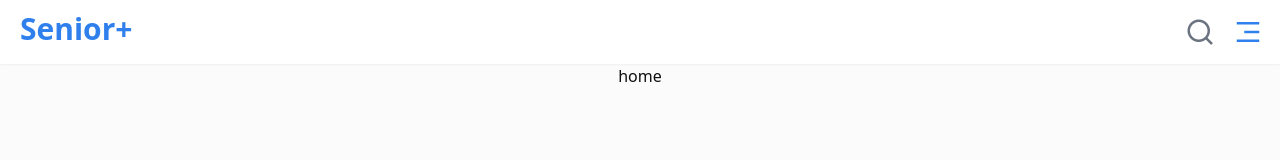
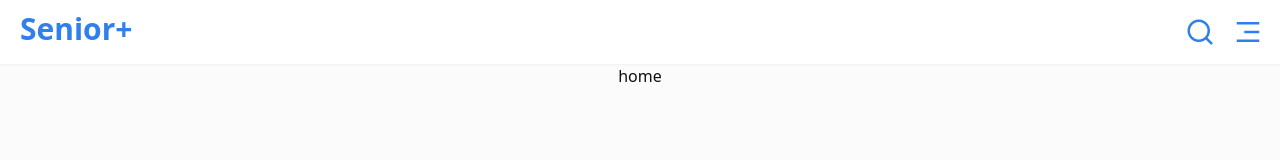
Before and after one commit to kimyoo04/seoul-competition, a Next.js app: page / in a window 1280 px wide. Shown: the top 160 px of the page. Built offline with nearby package versions, Linux system fonts and the light colour scheme; a web font is replaced by a local one.

Commit message:
css: css: SideToggle, Search Bar 아이콘에 hover 효과 제거

```diff
--- a/src/layouts/Header/HeaderItem/SearchLink.tsx
+++ b/src/layouts/Header/HeaderItem/SearchLink.tsx
@@ -27,15 +27,9 @@ export default function SearchLink() {
       >
         {/* Search Bar 아이콘 */}
         <ButtonWrapper>
-          <motion.div
-            whileHover={{
-              scale: 1.1,
-              type: "spring",
-              transition: { duration: 0.05 },
-            }}
-          >
-            <button className="w-8 h-8 col-center">
-              <i className="text-3xl text-gray-500 ri-search-line hover:text-main_color"></i>
+          <motion.div>
+            <button className="col-center h-8 w-8">
+              <i className="ri-search-line text-3xl text-main_color"></i>
             </button>
           </motion.div>
         </ButtonWrapper>
--- a/src/layouts/Header/HeaderItem/SideToggle.tsx
+++ b/src/layouts/Header/HeaderItem/SideToggle.tsx
@@ -11,10 +11,6 @@ export default function SideToggle() {
   return (
     <ButtonWrapper>
       <motion.div
-        whileHover={{
-          scale: 1.1,
-          transition: { duration: 0.05 },
-        }}
       >
         <button
           className="w-8 h-8 col-center"
```
